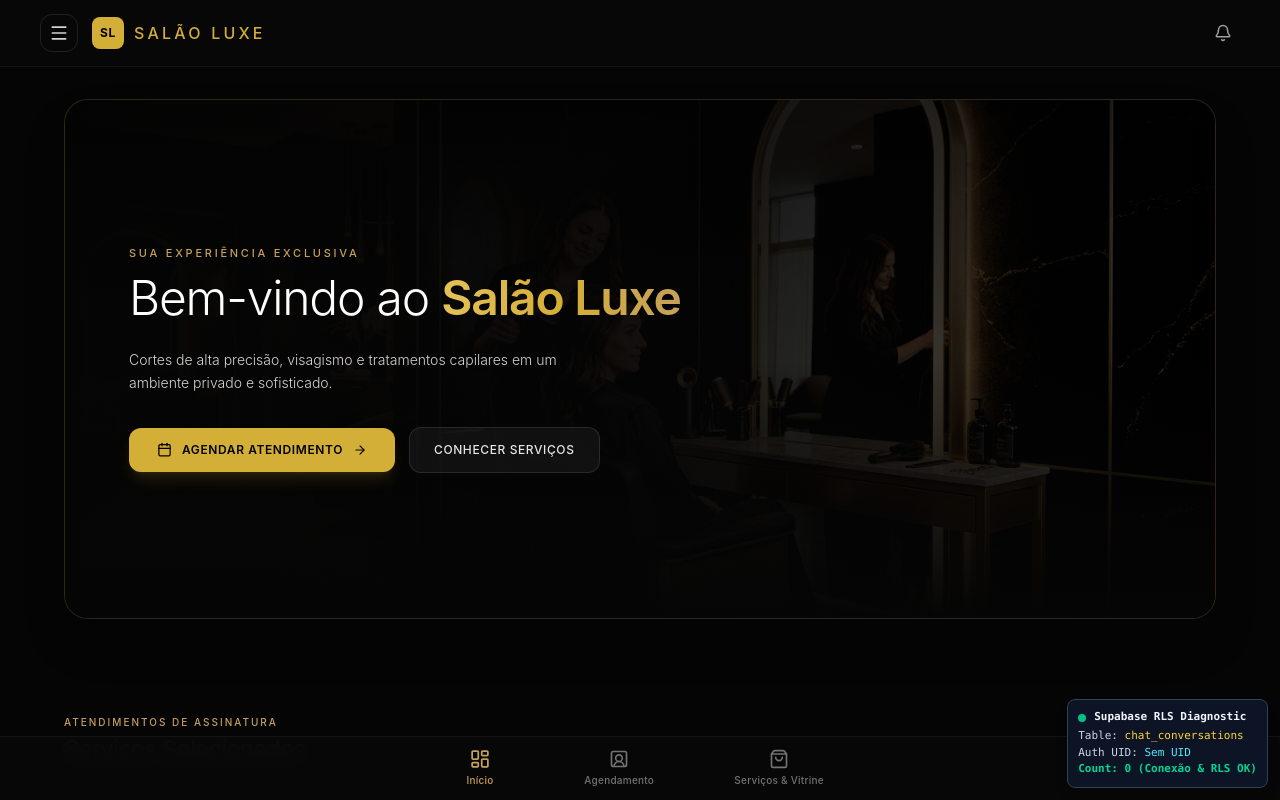
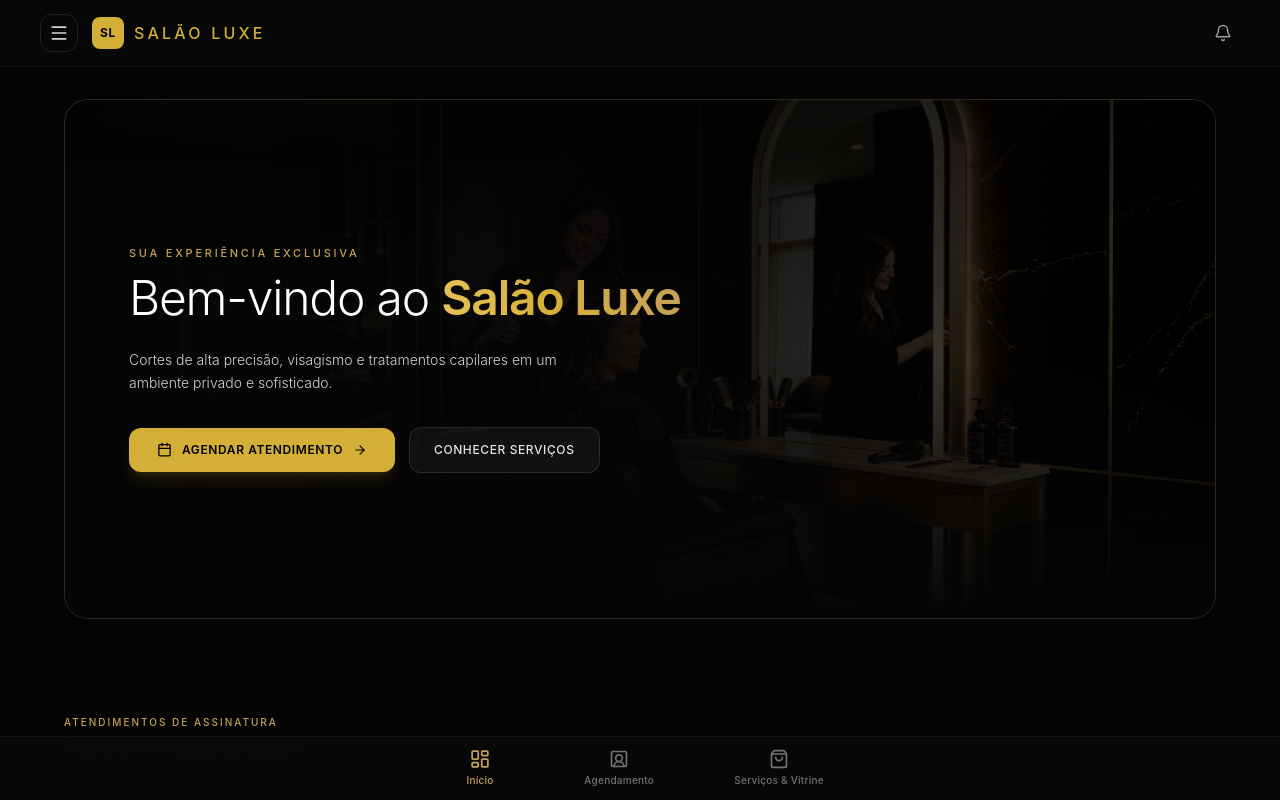
Before and after one commit to salaoluxeoficial-hue/Sal-o-da-Lili-, a React (Vite) app: page / in a window 1280 px wide. Shown: the top 800 px of the page. Built offline with nearby package versions, Linux system fonts and the light colour scheme; no server answers; the database is empty.

Commit message:
refactor: remove Supabase RLS test component
Clean up codebase by removing the diagnostic RLS test component and its corresponding import, as it is no longer required for production.

```diff
--- a/src/App.tsx
+++ b/src/App.tsx
@@ -27,7 +27,6 @@ import { getInitialPurchases } from '@/src/services/clientStorage';
 import { getInitialAppointments, getInitialAbsences } from '@/src/services/agendaStorage';
 import { getInitialConversations } from '@/src/services/chatStorage';
 import { getInitialCommissions } from '@/src/services/financialStorage';
-import { SupabaseRLSTest } from '@/src/components/SupabaseRLSTest';
 import { supabase } from '@/src/lib/supabase';
 import { Menu, Search, Bell, LogOut, ShieldCheck, Home, ArrowLeft } from 'lucide-react';
 
@@ -589,9 +588,6 @@ export default function App() {
         onClose={() => setShowAdminAuthModal(false)}
         onLoginSuccess={handleAdminLoginSuccess}
       />
-
-      {/* Componente de Teste e Diagnóstico RLS do Supabase */}
-      <SupabaseRLSTest />
     </div>
   );
 }
```
Also changed, not shown: public/assets/aistudio/Screenshot_2026-10-31-23-15-44-928_c480cb01.png (added).
